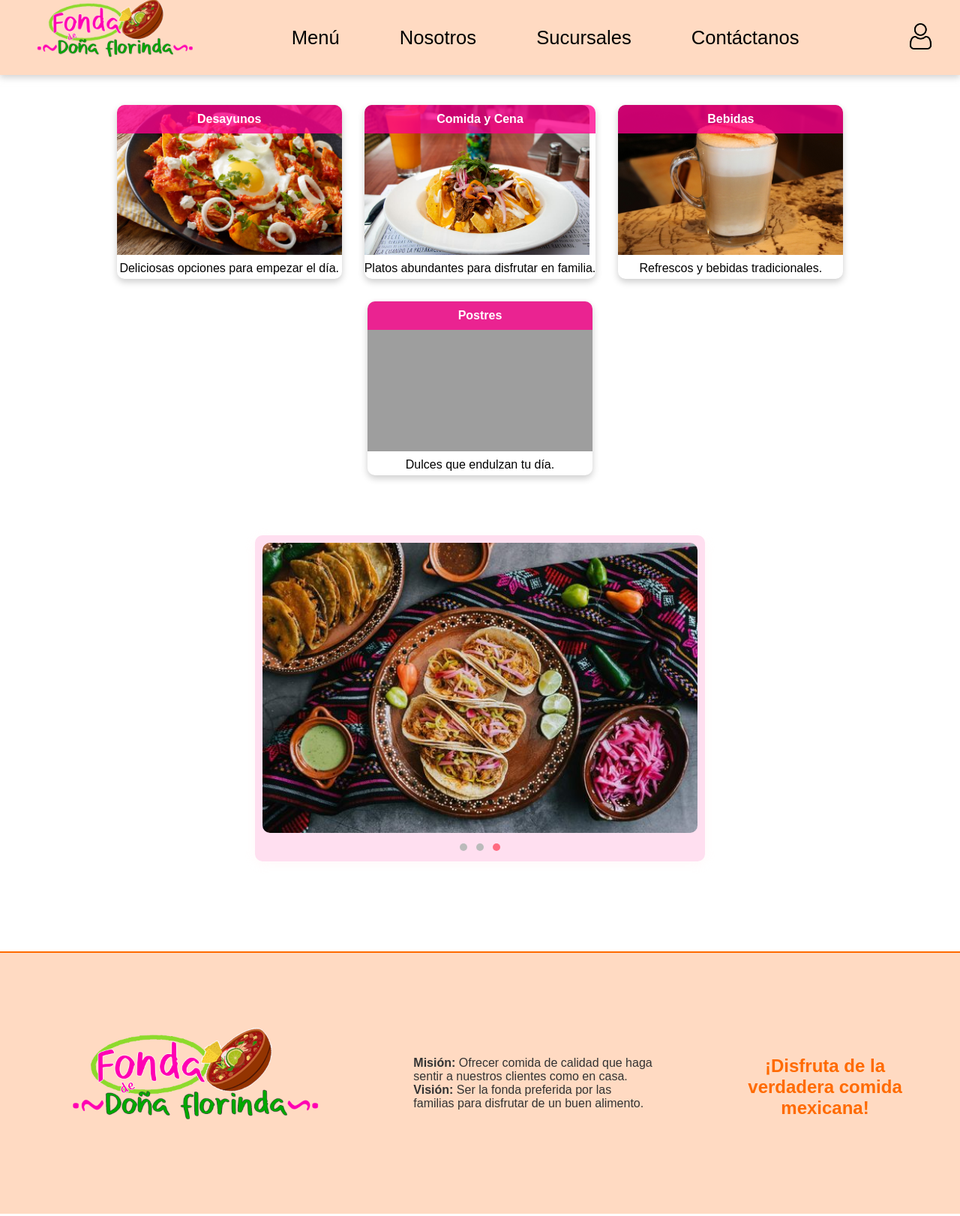
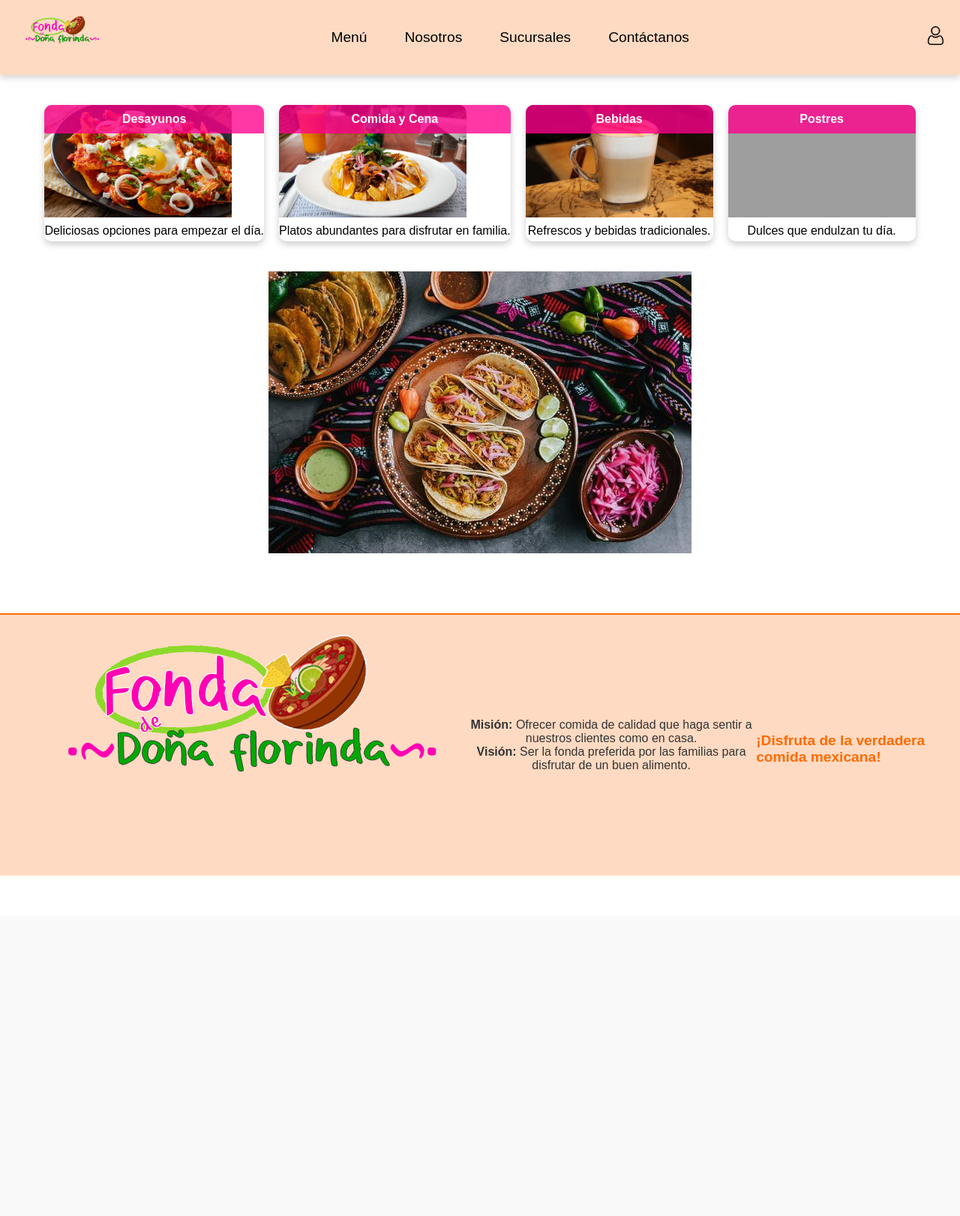
Before and after one commit to jannymj/florinda, a PHP site: page /inicio.php in a window 1280 px wide. Shown: the whole page at 75% size. After the commit the page ends 1168 px from the top, so only its background shows below. Run offline with PHP 8.4, Linux system fonts and the light colour scheme; grey boxes are pictures that could not be loaded.

Commit message:
Pagina responsiva

```diff
--- a/inicio.css
+++ b/inicio.css
@@ -13,6 +13,7 @@ body {
     padding-top: 120px;
 }
 
+/* Barra de navegación */
 .navbar {
     position: fixed;
     top: 0;
@@ -35,8 +36,7 @@ body {
 }
 
 .header-logo-icons .logo {
-    max-height: 190px; /* Ajusta la altura del logo según lo necesites */
-    margin-bottom: -20px;
+    max-height: 90px;
 }
 
 .menu-options {
@@ -44,16 +44,14 @@ body {
     justify-content: center;
     flex-grow: 1;
     align-items: center;
-    margin-left: -30px;
 }
 
 .menu-options a {
     color: black;
     text-decoration: none;
-    margin: 0 20px;
-    font-size: 1.6em;
-    position: relative;
-    padding: 20px;
+    margin: 0 15px;
+    font-size: 1.2em;
+    padding: 10px;
     transition: background-color 0.3s;
 }
 
@@ -84,15 +82,8 @@ body {
 .menu-options .dropdown-content a {
     color: black;
     padding: 12px 16px;
-    text-decoration: none;
     display: block;
     font-size: 1em;
-    font-family: 'Poppins', sans-serif;
-}
-
-.menu-options .dropdown-content a:hover {
-    background-color: #ff0080;
-    color: white;
 }
 
 .menu-options .dropdown:hover .dropdown-content {
@@ -105,26 +96,20 @@ body {
     margin-left: auto;
 }
 
-.icon-left {
-    width: 35px;
+.icon-left,
+.icon-container .icon {
+    width: 25px;
     height: auto;
     cursor: pointer;
-    margin-right: 15px;
-}
-
-.icon-container .icon {
     margin-left: 15px;
-    width: 35px;
-    height: auto;
-    cursor: pointer;
 }
 
 .search-icon {
     margin-right: 10px;
     width: 30px;
-    height: auto;
 }
 
+/* Contenido principal */
 .content {
     margin-top: 20px;
     width: 100%;
@@ -137,7 +122,7 @@ body {
     display: flex;
     flex-wrap: wrap;
     justify-content: center;
-    gap: 30px;
+    gap: 20px;
     margin-bottom: 40px;
 }
 
@@ -155,8 +140,8 @@ body {
 }
 
 .image-box img {
-    width: 300px;
-    height: 200px;
+    width: 250px;
+    height: 150px;
     border-radius: 10px 10px 0 0;
 }
 
@@ -177,119 +162,100 @@ body {
     margin: 5px 0;
 }
 
-.carousel {
+/* Footer */
+.footer {
+    background-color: #ffcdacba;
+    padding: 30px 20px;
     width: 100%;
-    max-width: 600px;
-    position: relative;
-    overflow: hidden;
-    margin: 40px auto;
-    border-radius: 10px;
-    box-shadow: 0 4px 15px rgba(255, 248, 248, 0.795);
-    background-color: #ffdff0;
+    display: flex;
+    justify-content: space-between;
+    align-items: center;
+    text-align: left;
+    max-height: 350px;
+    margin-top: 80px;
+    border-top: 2px solid #ff6a00;
+}
+
+.footer-content {
+    width: 100%;
+    display: flex;
+    justify-content: space-between;
+    align-items: center;
+}
+
+.mission-vision {
+    flex-grow: 1;
+    text-align: center;
+    color: #333;
+}
+
+.slogan {
+    font-size: 1.2em;
+    font-weight: bold;
+    color: #ff6a00;
+    margin-top: 10px;
+}
+
+/* Responsividad */
+@media (max-width: 768px) {
+    .navbar {
+        flex-direction: column;
+        height: auto;
         padding: 10px;
     }
 
-.carousel-images {
-    display: flex;
-    transition: transform 0.2s ease;
+    .menu-options {
+        flex-direction: column;
+        align-items: center;
     }
 
-.carousel-images img {
-    width: 100%;
-    height: auto;
-    border-radius: 10px; /* Bordes redondeados en las imágenes =
-    max-height: 300px; /* Limita la altura máxima de las imágenes */
+    .menu-options a {
+        font-size: 1.2em;
+        padding: 10px;
+        margin: 5px 0;
     }
 
-.carousel-dots {
-    text-align: center;
-    margin-top: 10px; /* Espacio entre las imágenes y los puntos */
-}
-
-.dot {
-    height: 10px; /* Ajustar tamaño de los puntos */
-    width: 10px; /* Ajustar tamaño de los puntos */
-    margin: 0 4px; /* Espacio entre los puntos */
-    background-color: #bbb;
-    border-radius: 50%;
-    display: inline-block;
-    cursor: pointer;
-    transition: background-color 0.3s; /* Transición al cambiar color */
-}
-
-.dot:hover {
-    background-color: #ff0080; /* Color al pasar el ratón */
-}
-
-.dot.active {
-    background-color: #ff6b81; /* Color del punto activo */
-}
-
-/* Añadiendo un efecto de sombra al carrusel */
-.carousel:hover {
-    box-shadow: 0 6px 20px rgba(0, 0, 0, 0.4); /* Sombra más intensa al pasar el ratón */
+    .image-box img {
+        width: 90%;
+        height: auto;
     }
 
     .footer {
-    background-color: #ffcdacba; /* Color de fondo */
-    padding: 30px 50px; /* Espaciado interno */
-    width: 100%; /* Ancho completo */
-    display: flex; /* Uso de flexbox para organización */
-    justify-content: space-between; /* Espacio entre elementos */
-    align-items: center; /* Alineación vertical */
-    text-align: left; /* Alineación de texto */
-    max-height: 350px; /* Altura máxima */
-    margin-top: 80px; /* Margen superior */
-    border-top: 2px solid #ff6a00; /* Línea superior para separar el footer del contenido */
+        flex-direction: column;
+        padding: 20px;
+        text-align: center;
     }
 
     .footer-content {
-    max-width: 1200px; /* Ancho máximo del contenido del footer */
-    width: 100%; /* Ancho completo */
-    display: flex; /* Uso de flexbox */
-    justify-content: space-between; /* Espacio entre elementos */
-    align-items: center; /* Alineación vertical */
+        flex-direction: column;
+        align-items: center;
+        gap: 15px;
+    }
 }
 
-.logo-container {
-    margin-right: auto; /* Margen derecho automático para empujar otros elementos */
+@media (max-width: 480px) {
+    .navbar {
+        padding: 5px;
     }
 
-.footer-logo {
-    max-height: 300px; /* Altura máxima del logo */
-    margin-top: 50px; /* Margen superior */
+    .menu-options a {
+        font-size: 1em;
+        padding: 8px;
     }
 
-.mission-vision {
-    flex-grow: 1; /* Crecimiento flexible del contenedor */
-    display: flex; /* Uso de flexbox */
-    justify-content: space-between; /* Espacio entre elementos */
-    margin: 0 100px; /* Margen horizontal */
-    color: #333; /* Color del texto */
-    flex-direction: column; /* Dirección de los elementos en columna */
-    align-items: center; /* Alineación vertical */
+    .icon-left, .icon-container .icon {
+        width: 20px;
     }
 
-.mission, .vision {
-    text-align: center; /* Alineación de texto en el centro */
-    margin: 20px 0; /* Margen vertical */
+    .image-box img {
+        width: 100%;
+    }
+
+    .footer {
+        padding: 10px;
     }
 
     .slogan {
-    font-size: 1.5em; /* Tamaño de fuente */
-    font-weight: bold; /* Negrita */
-    color: #ff6a00; /* Color del eslogan */
-    text-align: center; /* Alineación de texto */
-    margin-top: 10px; /* Margen superior */
-}
-
-@media (max-width: 400px) {
-    .footer {
-        flex-direction: column; /* Cambiar a columna en pantallas pequeñas */
-        align-items: center; /* Centrar elementos */
-    }
-
-    .mission-vision {
-        margin: 20px 0; /* Ajuste de márgenes para pantallas pequeñas */
+        font-size: 1em;
     }
 }
```
Lines whose indentation alone changed are shown as unchanged.
